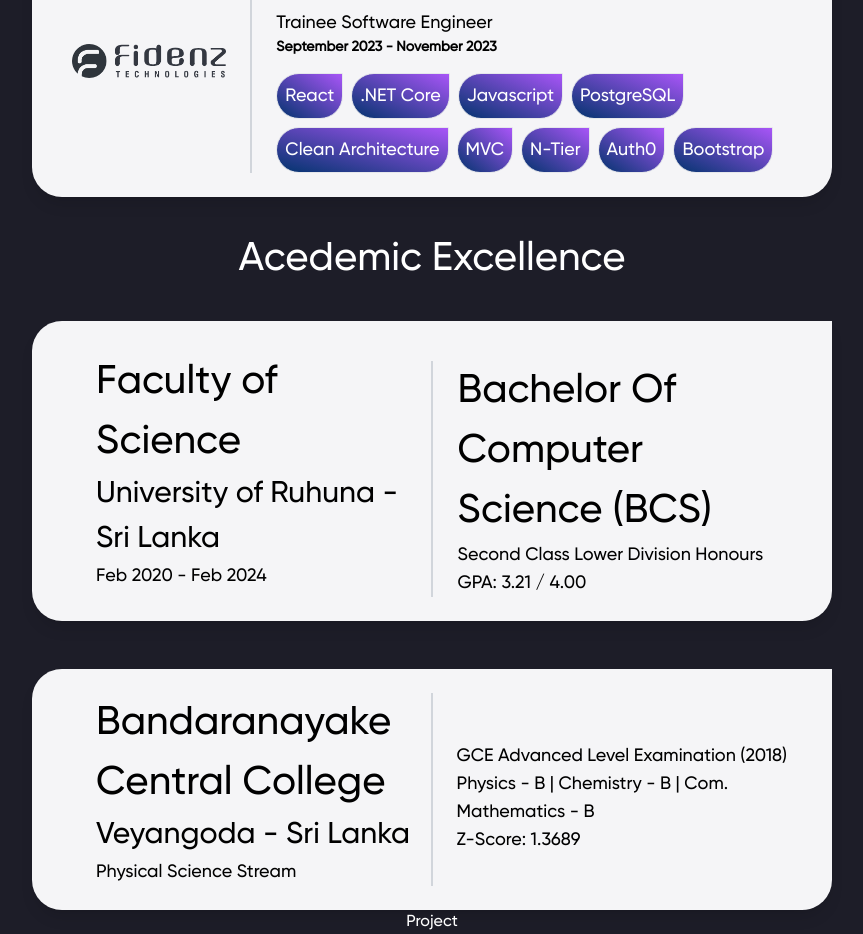
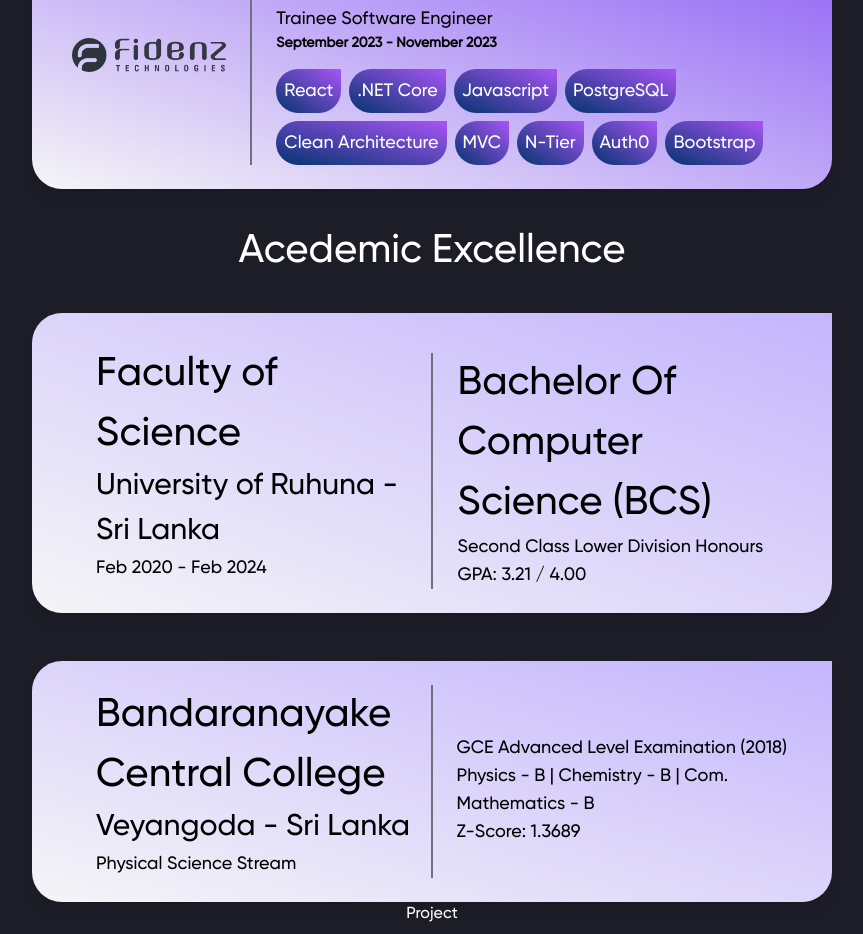
Before and after one commit to PraveenChamod/Portfolio, a React (Create React App) app: page / in a window 1280 px wide. Shown: the part 1603-2537 px from the top of the page, without its empty margins (208-1071 px from the left). Built offline with nearby package versions, Linux system fonts and the light colour scheme.

Commit message:
Add color adjustments.

```diff
--- a/src/features/about/index.tsx
+++ b/src/features/about/index.tsx
@@ -20,7 +20,7 @@ function About() {
           {experienceList.map((experience, index) => (
             <div
               key={index}
-              className="flex flex-col lg:flex-row items-center bg-[#F5F5F7] shadow-lg p-6 rounded-tl-[30px] rounded-bl-[30px] rounded-br-[30px] px-10"
+              className="flex flex-col lg:flex-row items-center bg-gradient-to-tr from-[#F5F5F7] to-violet-500 shadow-lg p-6 rounded-tl-[30px] rounded-bl-[30px] rounded-br-[30px] px-10"
             >
               <a
                 href={experience.link}
@@ -33,7 +33,7 @@ function About() {
                   className="w-60 h-20 object-contain mb-4 lg:mb-0 lg:pr-6"
                 />
               </a>
-              <div className="w-full border-t-2 lg:border-t-0 lg:border-l-2 border-gray-300 pl-0 pt-6 lg:pt-0 lg:pl-6">
+              <div className="w-full border-t-2 lg:border-t-0 lg:border-l-2 border-gray-500 pl-0 pt-6 lg:pt-0 lg:pl-6">
                 <p className="text-[30px] sm:text-[40px] md:text-[40px] lg:text-[40px] text-black">
                   {experience.company}
                 </p>
@@ -43,7 +43,7 @@ function About() {
                 </p>
                 <div className="mt-4 flex flex-wrap gap-2">
                   {experience.skills.map((skill, idx) => (
-                    <div className="text-lg bg-gradient-to-tr from-[#03346E] to-purple-500 border rounded-tl-[30px] rounded-bl-[30px] rounded-br-[30px]">
+                    <div className="text-lg bg-gradient-to-tr from-[#03346E] to-purple-500 rounded-tl-[30px] rounded-bl-[30px] rounded-br-[30px]">
                       <p className="p-2">{skill}</p>
                     </div>
                   ))}
@@ -59,7 +59,7 @@ function About() {
           Acedemic Excellence
         </p>
         <div className="grid grid-cols-1 md:grid-cols-1 gap-12">
-          <div className="flex flex-col lg:flex-row items-center bg-[#F5F5F7] shadow-lg p-6 rounded-tl-[30px] rounded-bl-[30px] rounded-br-[30px] px-10">
+          <div className="flex flex-col lg:flex-row items-center bg-gradient-to-tr from-[#F5F5F7] to-violet-300 shadow-lg p-6 rounded-tl-[30px] rounded-bl-[30px] rounded-br-[30px] px-10">
             <div className="w-full pl-0 lg:pl-6">
               <p className="text-[30px] sm:text-[40px] md:text-[40px] lg:text-[40px] text-black">
                 Faculty of Science
@@ -69,7 +69,7 @@ function About() {
               </p>
               <p className="text-lg text-black">Feb 2020 - Feb 2024</p>
             </div>
-            <div className="w-full border-t-2 lg:border-t-0 lg:border-l-2 border-gray-300 pl-0 mt-4 lg:pt-0 lg:pl-6">
+            <div className="w-full border-t-2 lg:border-t-0 lg:border-l-2 border-gray-500 pl-0 mt-4 lg:pt-0 lg:pl-6">
               <p className="text-[30px] sm:text-[40px] md:text-[40px] lg:text-[40px] text-black">
                 Bachelor Of Computer Science (BCS)
               </p>
@@ -79,8 +79,8 @@ function About() {
               <p className="text-lg text-black">GPA: 3.21 / 4.00</p>
             </div>
           </div>
-          <div className="flex flex-col lg:flex-row items-center bg-[#F5F5F7] shadow-lg p-6 rounded-tl-[30px] rounded-bl-[30px] rounded-br-[30px] px-10">
-            <div className="w-full pl-0 lg:pl-6 border-b-2 lg:border-b-0 lg:border-r-2 border-gray-300 pb-4 lg:pb-0" >
+          <div className="flex flex-col lg:flex-row items-center bg-gradient-to-tr from-[#F5F5F7] to-violet-300 shadow-lg p-6 rounded-tl-[30px] rounded-bl-[30px] rounded-br-[30px] px-10">
+            <div className="w-full pl-0 lg:pl-6 border-b-2 lg:border-b-0 lg:border-r-2 border-gray-500 pb-4 lg:pb-0" >
               <p className="text-[30px] sm:text-[40px] md:text-[40px] lg:text-[40px] text-black">
                 Bandaranayake Central College
               </p>
```
